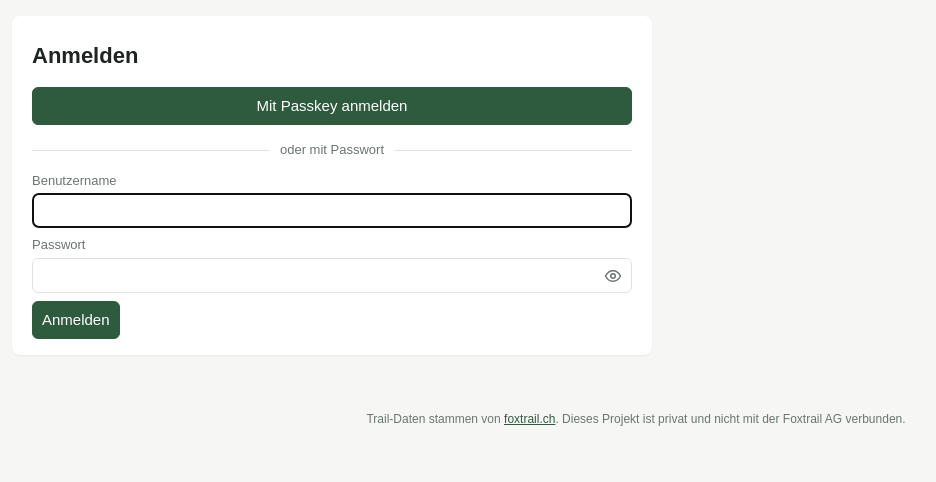
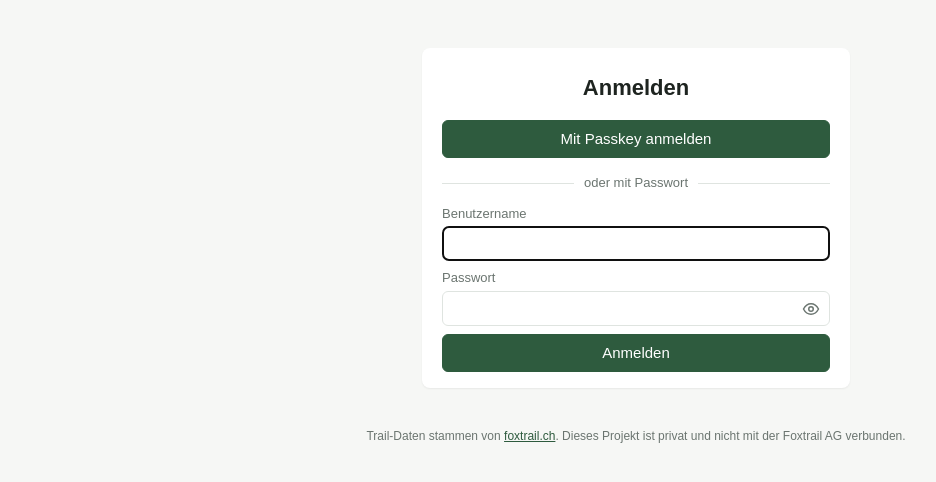
Before and after one commit to brunoz78/foxtrail-tracker, a Flask app: page /login in a window 1280 px wide. Shown: the part 46-528 px from the top of the page, without its empty margins (4-940 px from the left). Run offline with Flask 3, Linux system fonts and the light colour scheme; tables that the repository leaves empty hold one stand-in row (values such as "Sample post").

Commit message:
Anmeldemaske mittig
Die Karte fuer Anmelden und zweiten Faktor stand links in der breiten
Seite. Sie bekommt jetzt ein eigenes, schmales und zentriertes main
(Klasse "mitte"), Titel mittig, Knopf ueber die ganze Breite wie der
Passkey-Knopf darueber.

Co-Authored-By: Claude Opus 5 <noreply@anthropic.com>

```diff
--- a/foxtrail/static/style.css
+++ b/foxtrail/static/style.css
@@ -20,6 +20,10 @@ a { color: var(--green); }
 main { max-width: 1400px; margin: 0 auto; padding: 16px; }
 /* Liste, Kacheln, Archiv: ganze Bildschirmbreite (viele Spalten); Textseiten bleiben schmaler */
 main.voll { max-width: none; padding-left: 24px; padding-right: 24px; }
+/* Anmelden, zweiter Faktor: schmale Karte mittig auf der Seite */
+main.mitte { max-width: 460px; padding-top: 6vh; }
+main.mitte .card { margin: 0; }
+main.mitte h1 { text-align: center; margin-bottom: 16px; }
 footer { text-align: center; color: var(--muted); font-size: 12px; padding: 24px 16px; }
 
 .top { display: flex; align-items: center; gap: 16px; flex-wrap: wrap; padding: 10px 16px; background: var(--green); color: #fff; }
--- a/foxtrail/templates/login.html
+++ b/foxtrail/templates/login.html
@@ -1,5 +1,6 @@
 {% extends "base.html" %}
 {% block title %}{{ _('Anmelden') }} – Foxtrail-Tracker{% endblock %}
+{% block main_class %}mitte{% endblock %}
 {% block content %}
 <div class="card narrow">
   <h1>{{ _('Anmelden') }}</h1>
@@ -18,7 +19,7 @@
   <form method="post">
     <label>{{ _('Benutzername') }} <input name="username" autocomplete="username" autofocus required></label>
     <label>{{ _('Passwort') }} <input name="password" type="password" autocomplete="current-password" required></label>
-    <button type="submit">{{ _('Anmelden') }}</button>
+    <button type="submit" class="voll">{{ _('Anmelden') }}</button>
   </form>
   {% endif %}
 </div>
--- a/foxtrail/templates/login_2fa.html
+++ b/foxtrail/templates/login_2fa.html
@@ -1,5 +1,6 @@
 {% extends "base.html" %}
 {% block title %}{{ _('Zweiter Faktor') }} – Foxtrail-Tracker{% endblock %}
+{% block main_class %}mitte{% endblock %}
 {% block content %}
 <div class="card narrow">
   <h1>{{ _('Zweiter Faktor') }}</h1>
@@ -8,7 +9,7 @@
   <form method="post" autocomplete="off">
     <label>{{ _('Code aus der Authenticator-App') }}
       <input name="code" inputmode="numeric" autocomplete="one-time-code" pattern="[0-9 ]*" maxlength="8" autofocus required></label>
-    <button type="submit">{{ _('Anmelden') }}</button>
+    <button type="submit" class="voll">{{ _('Anmelden') }}</button>
   </form>
   {% endif %}
   {% if hat_passkey and passkey_ok %}
```
